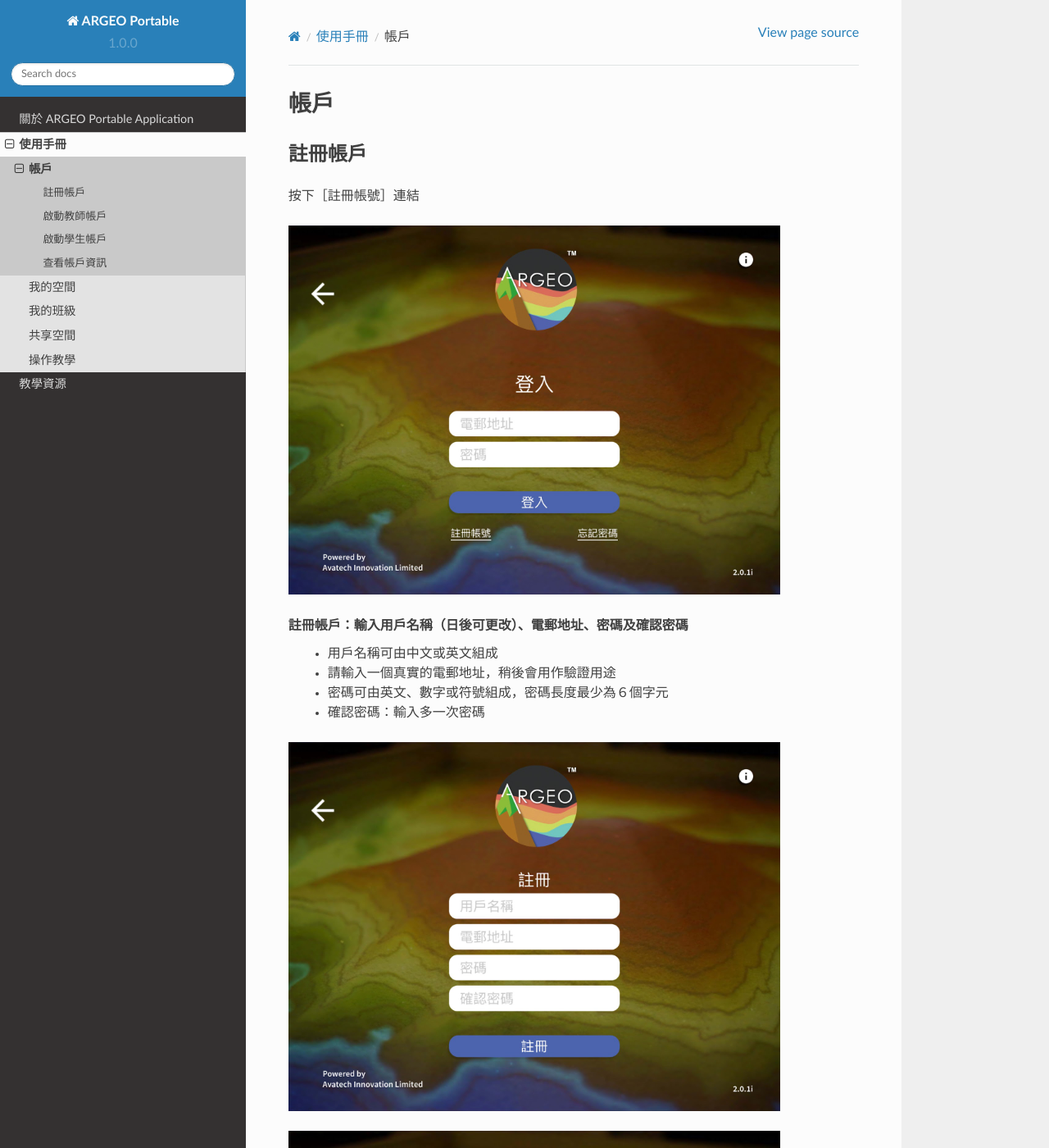
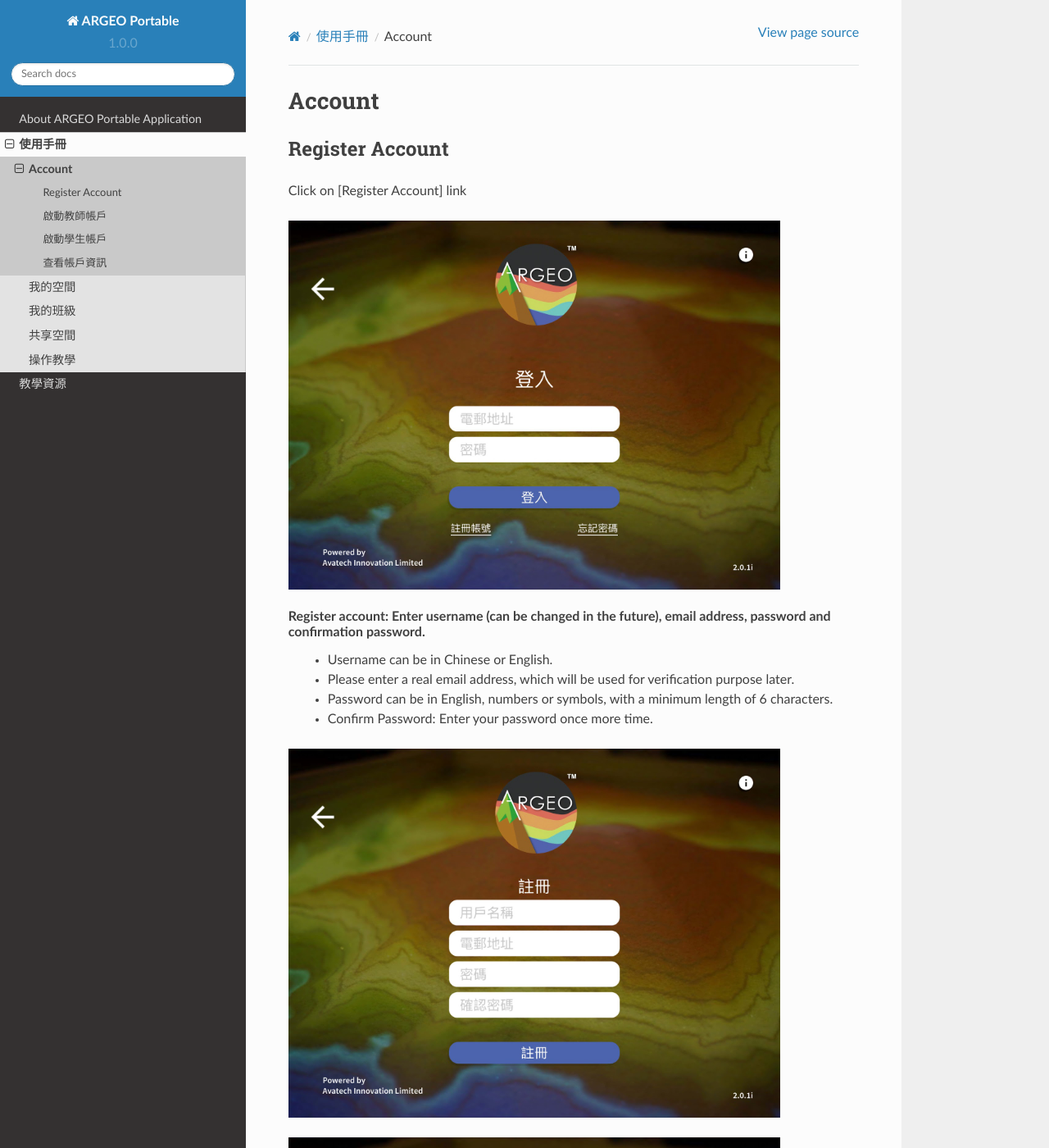
Before and after one commit to Avatech-hk/argeoportable-en, a Sphinx documentation site: the page built from docs/source/usermanual/account.rst, in a window 1280 px wide and 1400 px high. Shown: the whole window at 82% size. Built offline with Sphinx 7.4.7 and the Read the Docs theme 2.0.0, drawn with Linux system fonts in a browser that asks for light colours; pages that are not in the unit, such as notebooks, are missing from menus; some of the changed text lies outside the part shown.

Commit message:
update 5 files

```diff
--- /dev/null
+++ b/docs/requirements.txt
@@ -0,0 +1,2 @@
+sphinx==7.1.2
+sphinx-rtd-theme==1.3.0rc1
--- a/docs/source/about.rst
+++ b/docs/source/about.rst
@@ -1,14 +1,14 @@
-關於 ARGEO Portable Application
+About ARGEO Portable Application
 ========
 
 About the Product
 
 |Logo| |Landing|
 
-**ARGEO Portable** 是一個結合地理教學資源的應用程式，透過地形塑造，模擬出真實立體地理環境。同時，新版本加入了班級管理系統，分開教師帳戶及學生帳戶，而所有空間則會儲存於雲端系統內，使用過程中需保持網絡連接。供老師分享螢幕到 ZOOM/GOOGLE MEET 等遙距教學應用程式幫助老師進行遠程教學。
+Welcome to the **ARGEO Portable** app teaching resource centre! ARGEO Portable is an app that combines geography teaching resources with terrain shaping to simulate a realistic 3D geographic environment. The new version also includes a class management system that separates teacher and student accounts, and all created space is stored in the cloud system, which requires an internet connection for use. Teachers can share the screen to ZOOM/GOOGLE MEET and other distance learning applications to help them to conduct distance learning.
 
 
-功能清單
+Feature List
 ************
 
 .. |Logo| image:: images/Logo.png
--- a/docs/source/conf.py
+++ b/docs/source/conf.py
@@ -3,7 +3,7 @@
 # -- Project information
 
 project = 'ARGEO Portable'
-copyright = '2022, Avatech'
+copyright = '2023, Avatech'
 author = 'Avatechhk'
 
 release = '1.0'
--- a/docs/source/usermanual/account.rst
+++ b/docs/source/usermanual/account.rst
@@ -1,28 +1,28 @@
-帳戶
+Account
 ===================================
 
-註冊帳戶
+Register Account
 -----------------------
-按下［註冊帳號］連結
+Click on \[Register Account\] link
 
 .. image:: account_images/accountreg.jpg
   :width: 600
-  :alt: 登入畫面
+  :alt: Login screen
 
 
-註冊帳戶：輸入用戶名稱（日後可更改）、電郵地址、密碼及確認密碼
-	- 用戶名稱可由中文或英文組成
-	- 請輸入一個真實的電郵地址，稍後會用作驗證用途
-	- 密碼可由英文、數字或符號組成，密碼長度最少為６個字元
-	- 確認密碼：輸入多一次密碼
+Register account: Enter username (can be changed in the future), email address, password and confirmation password.
+	- Username can be in Chinese or English.
+	- Please enter a real email address, which will be used for verification purpose later.
+	- Password can be in English, numbers or symbols, with a minimum length of 6 characters.
+	- Confirm Password: Enter your password once more time.
 
 .. image:: account_images/accountreg1.jpg
   :width: 600
-  :alt: 輸入資料
+  :alt: Input Data
 
 .. image:: account_images/accountreg2.jpg
   :width: 600
-  :alt: 輸入資料
+  :alt: Input Data
 
 
 註冊成功後請查閱電郵進行電郵驗證，在電郵中按下［Confirm Your Account Now］
--- a/pyproject.toml
+++ b/pyproject.toml
@@ -3,6 +3,6 @@
 build-backend = "flit_core.buildapi"
 
 [project]
-name = "argeoportable-en"
+name = "argeoportable"
 authors = [{name = "Avatech", email = "info@avatech.hk"}]
 dynamic = ["version", "description"]
```
Also changed, not shown: docs/source/index.rst (+8 -8 lines), .readthedocs.yaml (added).
